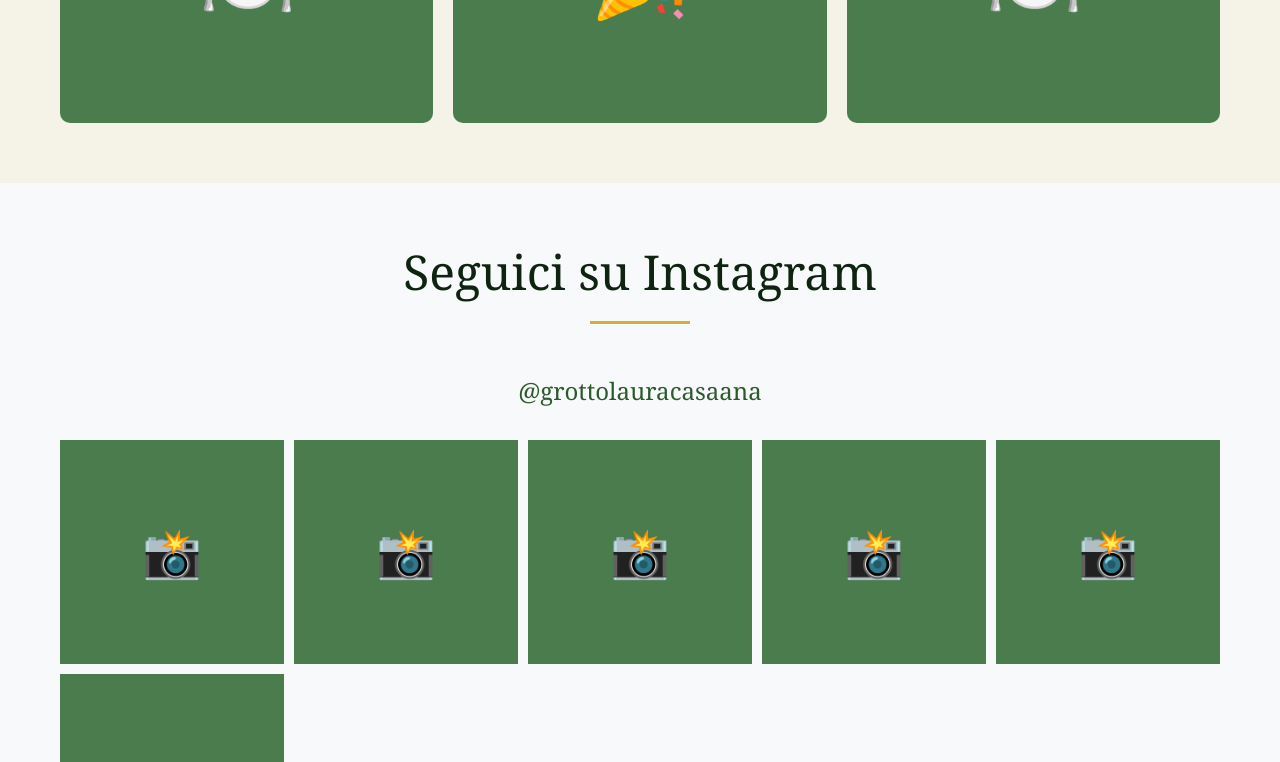
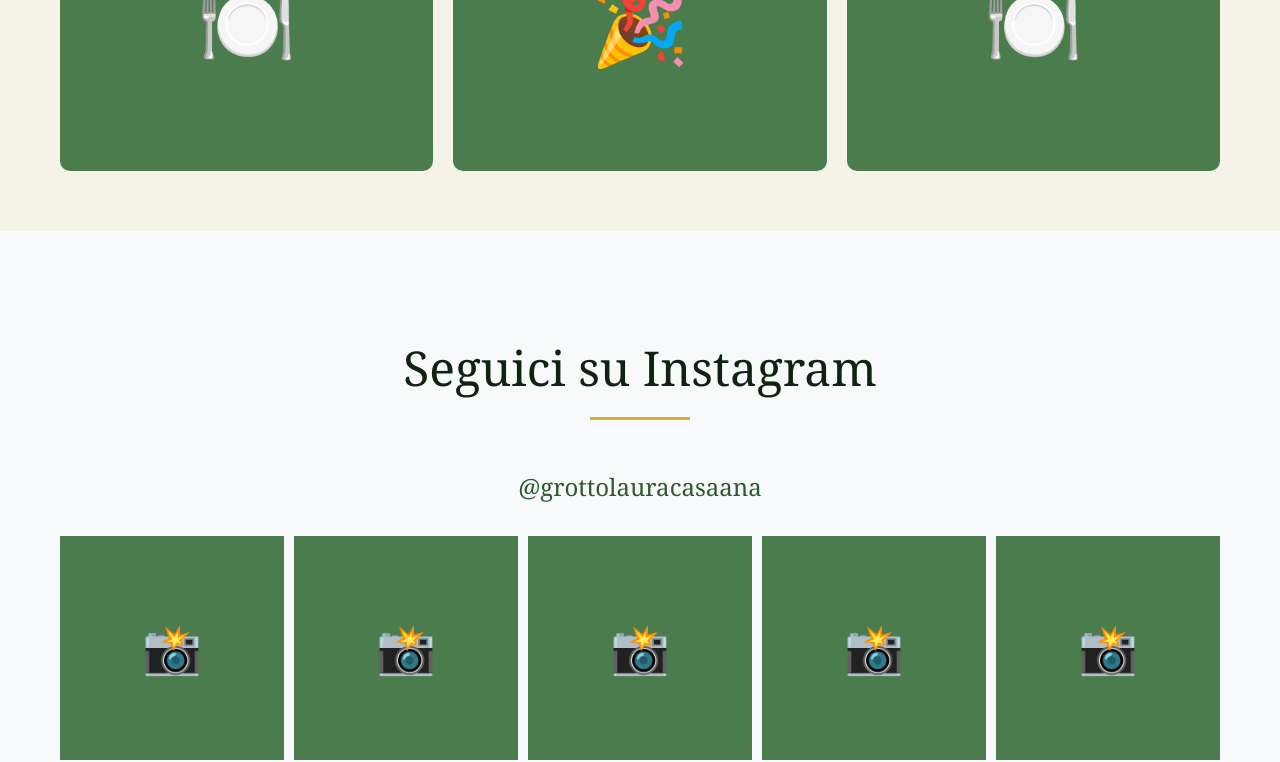
Before and after one commit to Frenzoid/GLCA, a React (Vite) app: page /gallery in a window 1280 px wide. Shown: the part 1332-2094 px from the top of the page. Built offline with nearby package versions, Linux system fonts and the light colour scheme.

Commit message:
updated styles

```diff
--- a/package.json
+++ b/package.json
@@ -5,6 +5,7 @@
   "type": "module",
   "scripts": {
     "dev": "vite",
+    "host": "vite --host",
     "build": "vite build",
     "lint": "eslint .",
     "preview": "vite preview",
--- a/src/App.jsx
+++ b/src/App.jsx
@@ -15,7 +15,7 @@ function App() {
           <div className="container">
             <Link className="navbar-brand" to="/">
               <img src={logo} alt="Grotto Laura by Casa Ana" className="logo-img" />
-              Grotto Laura by Casa Ana
+              Grotto Laura by<br /> Casa Ana
             </Link>
             <button className="navbar-toggler" type="button" data-bs-toggle="collapse" data-bs-target="#navbarNav">
               <span className="navbar-toggler-icon"></span>
--- a/src/styles.css
+++ b/src/styles.css
@@ -127,6 +127,7 @@ body {
 }
 
 .hero-overlay-compact {
+  margin-top: 70px;
   background: rgba(15, 36, 16, 0.6);
   padding: 2.5rem 3rem;
   border-radius: 10px;
@@ -188,7 +189,7 @@ body {
   text-align: center;
   font-size: 3rem;
   color: var(--dark-green);
-  margin-bottom: 3rem;
+  margin: 3rem;
   position: relative;
 }
 
@@ -584,6 +585,7 @@ body {
 }
 
 .events-title {
+  margin-top: 3rem;
   font-size: 3rem;
   margin-bottom: 1rem;
   color: var(--accent-gold);
```
